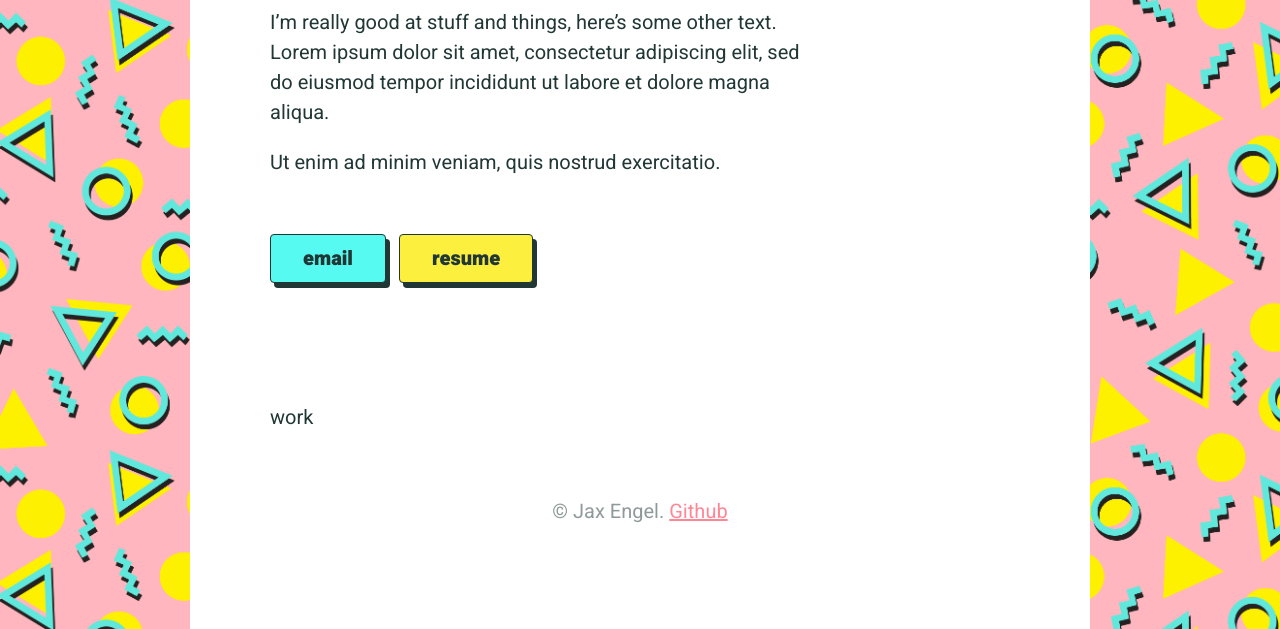
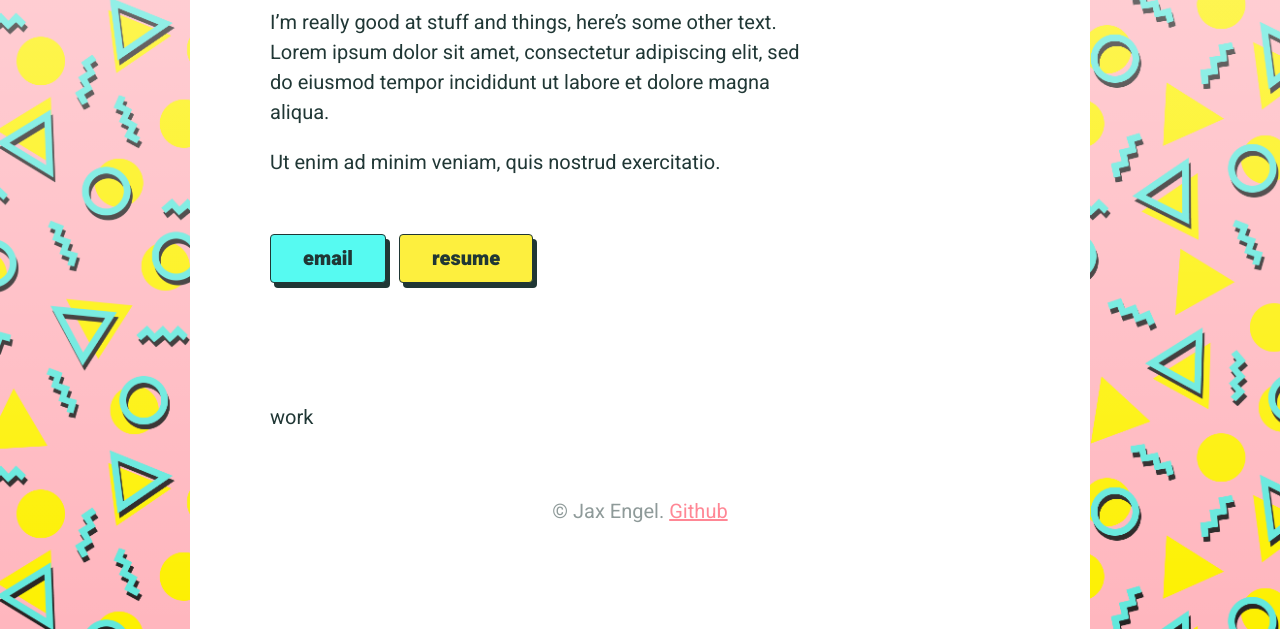
Before and after one commit to jaxatto/jax-portfolio, a website: page index.html in a window 1280 px wide. Shown: the part 171-800 px from the top of the page. Drawn offline with Linux system fonts and the light colour scheme.

Commit message:
update background for gradient

```diff
--- a/content/scss/src/_style.scss
+++ b/content/scss/src/_style.scss
@@ -8,15 +8,23 @@
     box-sizing: border-box;
 }
 
+html {
+    background-color: get('color.primary');
+    background-image: url('../img/pattern.png');
+    background-repeat: repeat;
+    background-size: 60%;
+
+    @include bp(md) {
+        background-size: 35%;
+    }
+}
+
 html, body {
     height: 100%;
 }
 
 body {
-    background-color: get('color.primary');
-    background-image: url('../img/pattern.png');
-    background-repeat: repeat;
-    background-size: 35%;
+    background-image: linear-gradient(rgba(255,255,255,0.4), rgba(255,255,255,0));
 }
 
 .container {
```
Also changed, not shown: content/css/style.css, 1 other file.
